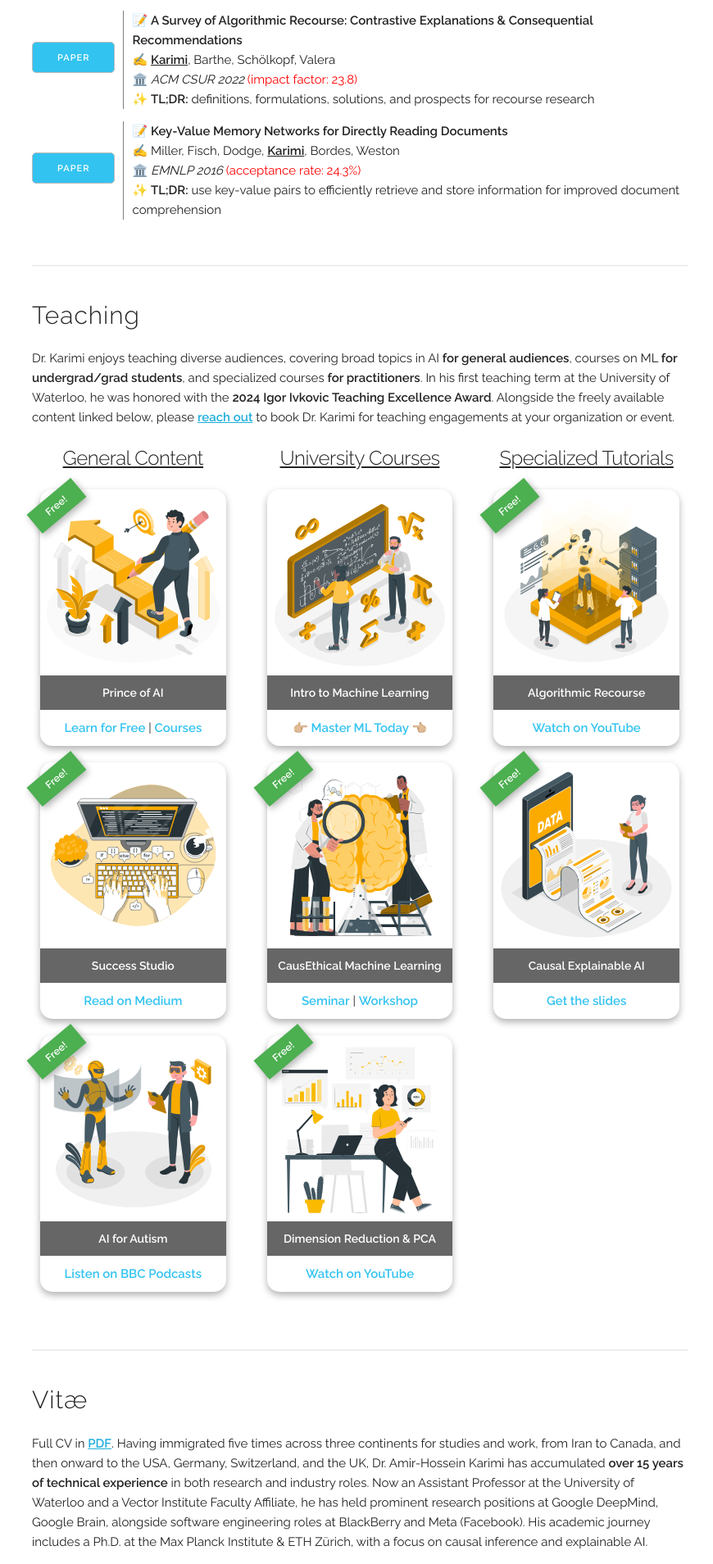
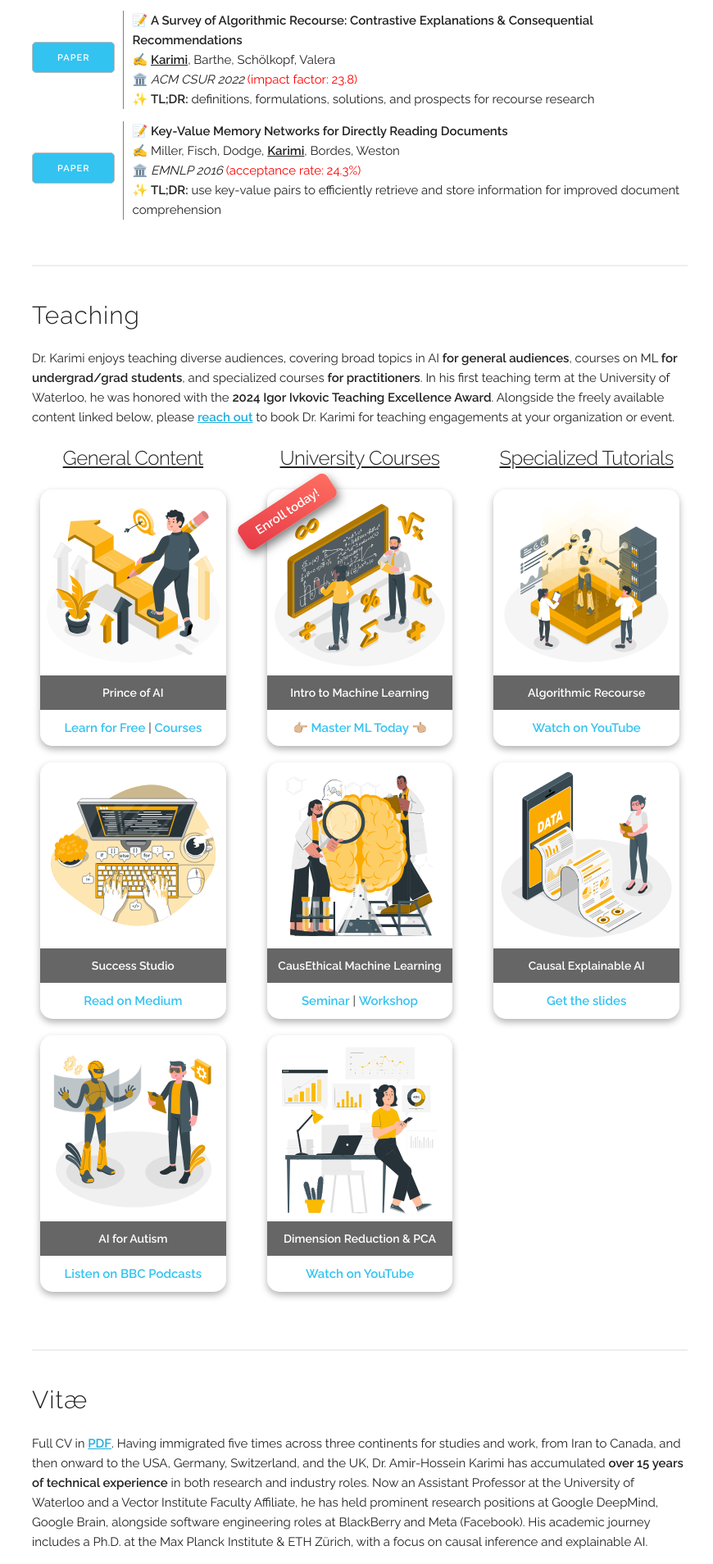
Before and after one commit to charmlab/website, a Jekyll site: the page built from index.html, in a window 1280 px wide. Shown: the part 3666-5574 px from the top of the page at 82% size, without its empty margins (201-1071 px from the left). Built offline with Jekyll 4.4.1, drawn with Linux system fonts in a browser that asks for light colours; some web fonts are replaced.

Commit message:
Updated banner for courses.

```diff
--- a/_data/teaching.yaml
+++ b/_data/teaching.yaml
@@ -7,7 +7,7 @@ general:
         url: "https://www.instagram.com/princeofai/"
       - label: "Courses"
         url: "https://princeofai.com/"
-    banner: Free!
+    # banner: Free!
 
   - title: "Success Studio"
     image: "/assets/logos/medium.svg"
@@ -15,7 +15,7 @@ general:
     links:
       - label: "Read on Medium"
         url: "https://amirhkarimi.medium.com/"
-    banner: Free!
+    # banner: Free!
 
   - title: "AI for Autism"
     image: "/assets/logos/tutorial.svg"
@@ -23,7 +23,7 @@ general:
     links:
       - label: "Listen on BBC Podcasts"
         url: "https://www.bbc.co.uk/sounds/play/m0023dsw"
-    banner: Free!
+    # banner: Free!
 
 university:
   - title: "Intro to Machine Learning"
@@ -32,7 +32,8 @@ university:
     links:
       - label: "👉🏼 Master ML Today 👈🏼"
         url: "https://courses.amirhkarimi.com/"
-    # banner: Buy now!
+    # banner: New!
+    banner: Enroll today!
 
   - title: "CausEthical Machine Learning"
     image: "/assets/logos/causality.svg"
@@ -42,7 +43,7 @@ university:
         url: "https://sites.google.com/view/uds-causethical-ml-seminar/home"
       - label: "Workshop"
         url: "https://sites.google.com/view/ellis-causethical-ml-workshop/about"
-    banner: Free!
+    # banner: Free!
 
   - title: "Dimension Reduction & PCA"
     image: "/assets/logos/online.svg"
@@ -50,7 +51,7 @@ university:
     links:
       - label: "Watch on YouTube"
         url: "https://www.youtube.com/watch?v=P7sxhm6AYjo&ab_channel=Amir-HosseinKarimi"
-    banner: Free!
+    # banner: Free!
 
 specialized:
   - title: "Algorithmic Recourse"
@@ -59,7 +60,7 @@ specialized:
     links:
       - label: "Watch on YouTube"
         url: "https://www.youtube.com/watch?v=amgBv-E3-sQ&list=PLH-rpi_agJT1SxLbG_VIxwMBWWsLmrTBk"
-    banner: Free!
+    # banner: Free!
 
   - title: "Causal Explainable AI"
     image: "/assets/logos/data.svg"
@@ -67,4 +68,4 @@ specialized:
     links:
       - label: "Get the slides"
         url: "https://sites.google.com/asu.edu/kdd-2023-tutorial/home"
-    banner: Free!
+    # banner: Free!
--- a/libs/custom/teaching.css
+++ b/libs/custom/teaching.css
@@ -33,16 +33,27 @@
 
 .banner {
   position: absolute; /* Position relative to the teaching card */
-  top: 5px; /* Moves the banner slightly above the card */
-  left: -15px; /* Moves the banner slightly to the left of the card */
-  background-color: #4CAF50; /* A pleasant green color */
+  top: 10px; /* Moves the banner slightly above the card */
+  left: -40px; /* Moves the banner slightly to the left of the card */
+/*  background-color: #4CAF50;*/ /* A pleasant green color */
+  background-color: #E63946; /* A vibrant and inviting red color */
   color: white; /* Text color */
-  font-size: 1.25rem; /* Adjust font size */
+  font-size: 1.5rem; /* Adjust font size */
   font-weight: bold; /* Bold text */
   padding: 5px 20px; /* Padding around the text */
-  transform: rotate(-40deg); /* Rotates the banner */
+  transform: rotate(-33deg); /* Rotates the banner */
   z-index: 1; /* Ensures the banner is on top */
-  box-shadow: 0 4px 8px rgba(0, 0, 0, 0.3); /* Adds a shadow for better visibility */
+  box-shadow: 0 6px 12px rgba(0, 0, 0, 0.5);
+  border-radius: 8px;
+  background: linear-gradient(45deg, #E63946, #FF6F61);
+
+/*  text-shadow: 0 0 10px rgba(255, 255, 255, 0.8);*/
+  animation: pulse 2s infinite;
+  @keyframes pulse {
+      0% { transform: scale(1); }
+      50% { transform: scale(1.05); }
+      100% { transform: scale(1); }
+  }
 }
 
 .card-image img {
```
